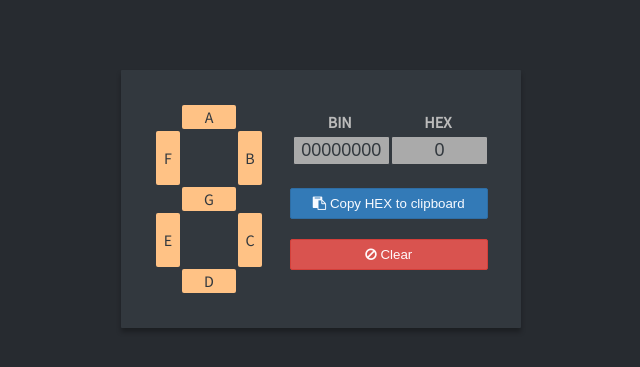
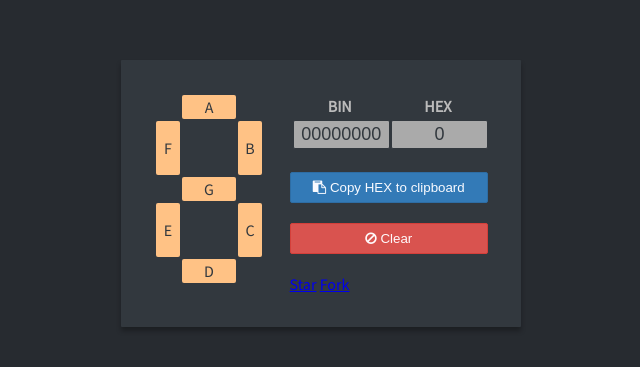
Before and after one commit to semenov-k/ViHexEncoder, a plain HTML site: page index.html in a window 1280 px wide. Shown: the part 107-474 px from the top of the page, without its empty margins (319-959 px from the left). Drawn offline with Linux system fonts and the light colour scheme.

Commit message:
add gihub buttons

```diff
--- a/index.html
+++ b/index.html
@@ -28,9 +28,17 @@
                 <div>
                     <button id="clear" class="clear-btn"><i class="fa fa-ban" aria-hidden="true"></i> Clear</button>
                 </div>
+                <div>
+                    <!-- Place this tag where you want the button to render. -->
+<a class="github-button" href="https://github.com/semenov-k/ViHexEncoder" data-size="large" data-show-count="true" aria-label="Star semenov-k/ViHexEncoder on GitHub">Star</a>
+                    <!-- Place this tag where you want the button to render. -->
+<a class="github-button" href="https://github.com/semenov-k/ViHexEncoder/fork" data-size="large" data-show-count="true" aria-label="Fork semenov-k/ViHexEncoder on GitHub">Fork</a>
+                </div>
             </td>
         </tr>
     </table>
     <script src="./app.js"></script>
+    <!-- Place this tag in your head or just before your close body tag. -->
+    <script async defer src="https://buttons.github.io/buttons.js"></script>
 </body>
 </html>
```
